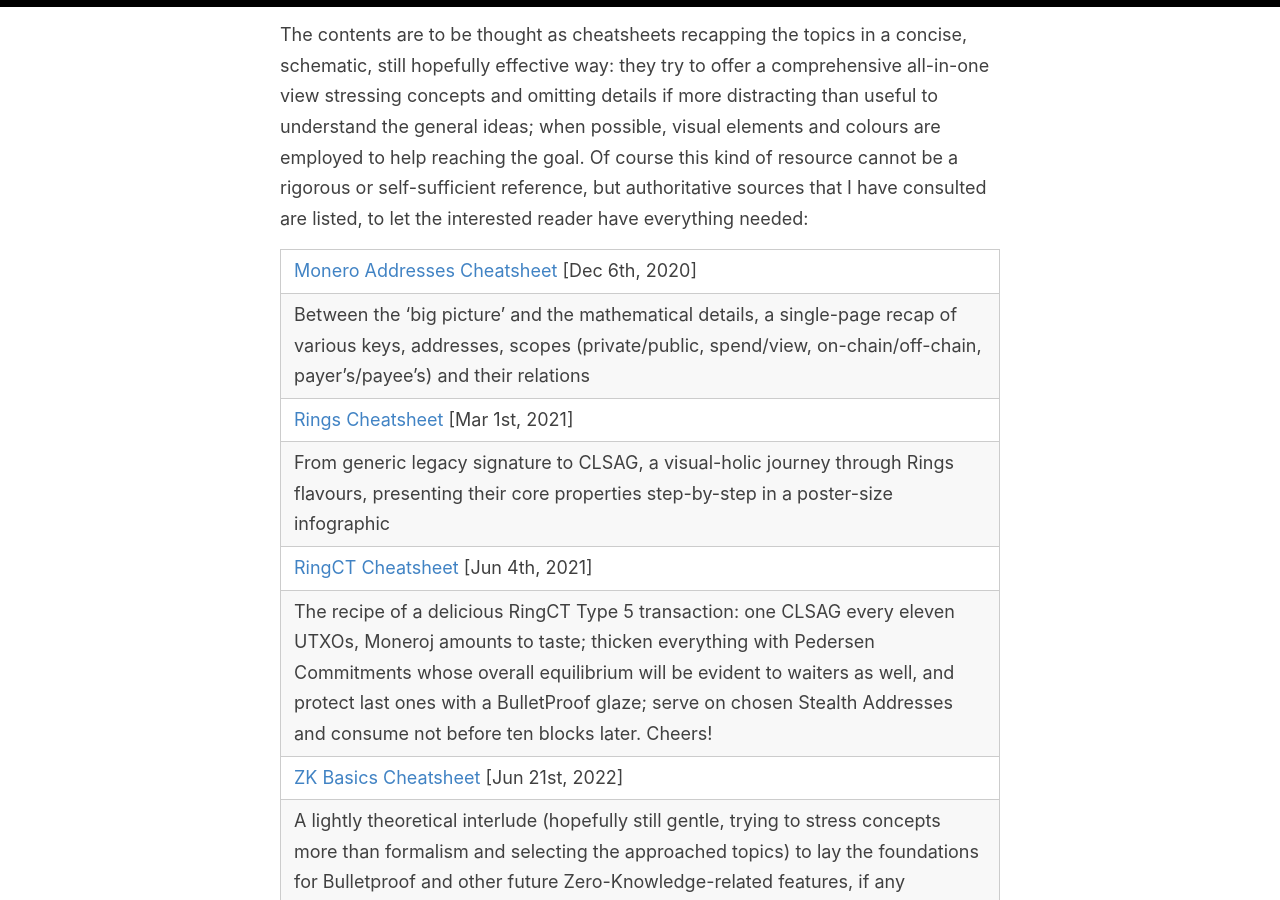
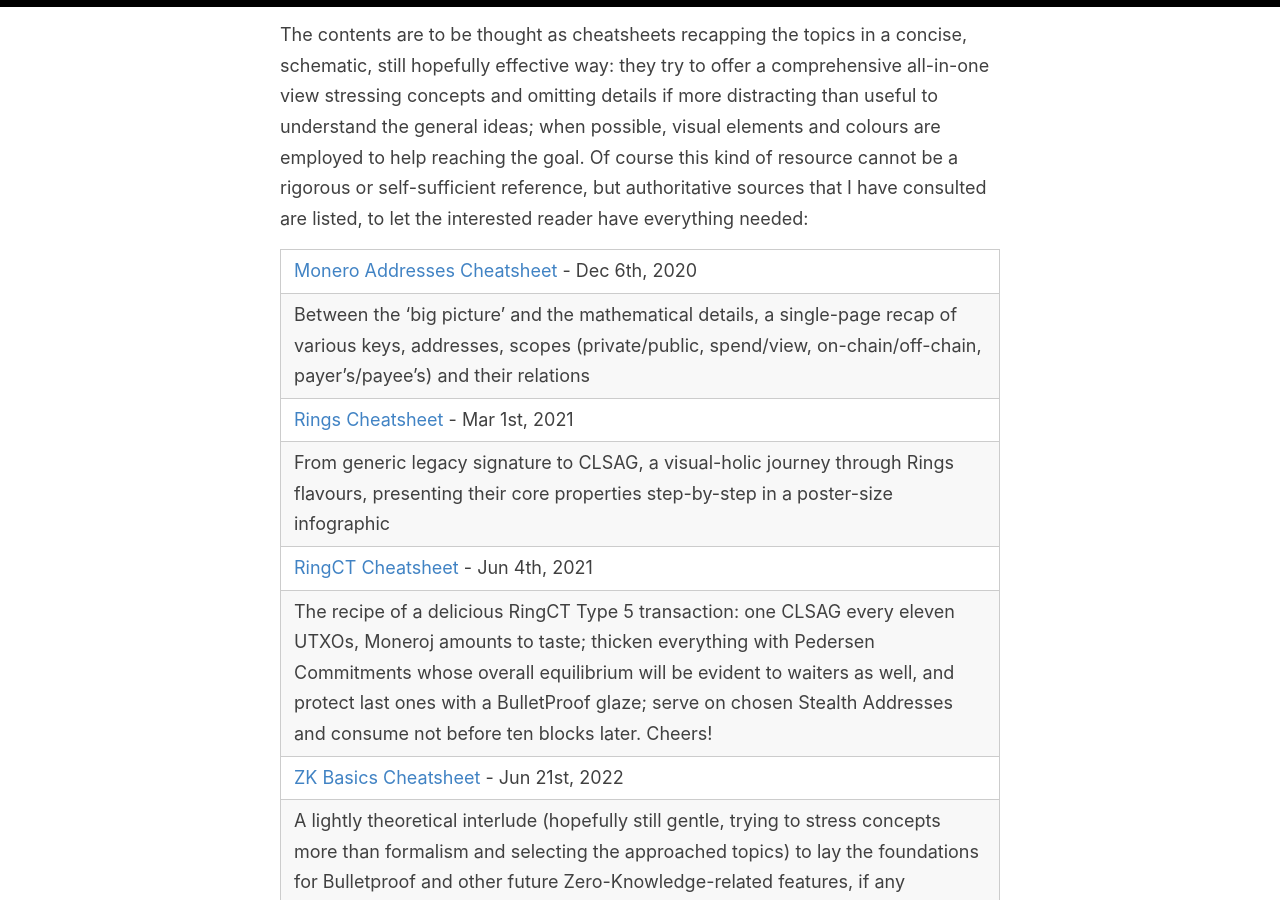
Before and after one commit to baro77/baro77.github.io, a Jekyll site: the page built from _pages/tss.md, in a window 1280 px wide and 900 px high, scrolled down 696 px. Built offline with Jekyll 4.4.1, drawn with Linux system fonts in a browser that asks for light colours.

Commit message:
table in tss

```diff
--- a/_pages/tss.md
+++ b/_pages/tss.md
@@ -13,13 +13,13 @@
 The contents are to be thought as cheatsheets recapping the topics in a concise, schematic, still hopefully effective way: they try to offer a comprehensive all-in-one view stressing concepts and omitting details if more distracting than useful to understand the general ideas; when possible, visual elements and colours are employed to help reaching the goal.
 Of course this kind of resource cannot be a rigorous or self-sufficient reference, but authoritative sources that I have consulted are listed, to let the interested reader have everything needed:
 
-| [Monero Addresses Cheatsheet](MoneroAddressesCheatsheet20201206.pdf){:target="_blank"} [Dec 6th, 2020] |
+| [Monero Addresses Cheatsheet](MoneroAddressesCheatsheet20201206.pdf){:target="_blank"} - Dec 6th, 2020 |
 | Between the ‘big picture’ and the mathematical details, a single-page recap of various keys, addresses, scopes (private/public, spend/view, on-chain/off-chain, payer’s/payee’s) and their relations |
-| [Rings Cheatsheet](RingsCheatsheet20210301.pdf){:target="_blank"} [Mar 1st, 2021] |
+| [Rings Cheatsheet](RingsCheatsheet20210301.pdf){:target="_blank"} - Mar 1st, 2021 |
 | From generic legacy signature to CLSAG, a visual-holic journey through Rings flavours, presenting their core properties step-by-step in a poster-size infographic |
-| [RingCT Cheatsheet](RctCheatsheet20210604.pdf){:target="_blank"} [Jun 4th, 2021] |
+| [RingCT Cheatsheet](RctCheatsheet20210604.pdf){:target="_blank"} - Jun 4th, 2021 |
 | The recipe of a delicious RingCT Type 5 transaction: one CLSAG every eleven UTXOs, Moneroj amounts to taste; thicken everything with Pedersen Commitments whose overall equilibrium will be evident to waiters as well, and protect last ones with a BulletProof glaze; serve on chosen Stealth Addresses and consume not before ten blocks later. Cheers! |
-| [ZK Basics Cheatsheet](ZKbasicsCheatsheet20220621.pdf){:target="_blank"} [Jun 21st, 2022] |
+| [ZK Basics Cheatsheet](ZKbasicsCheatsheet20220621.pdf){:target="_blank"} - Jun 21st, 2022 |
 | A lightly theoretical interlude (hopefully still gentle, trying to stress concepts more than formalism and selecting the approached topics) to lay the foundations for Bulletproof and other future Zero-Knowledge-related features, if any |
 
 
```
